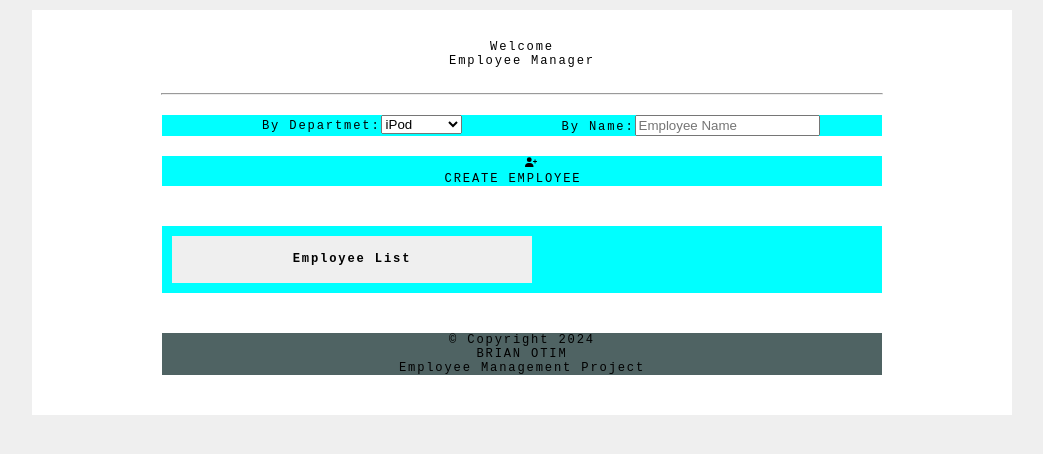
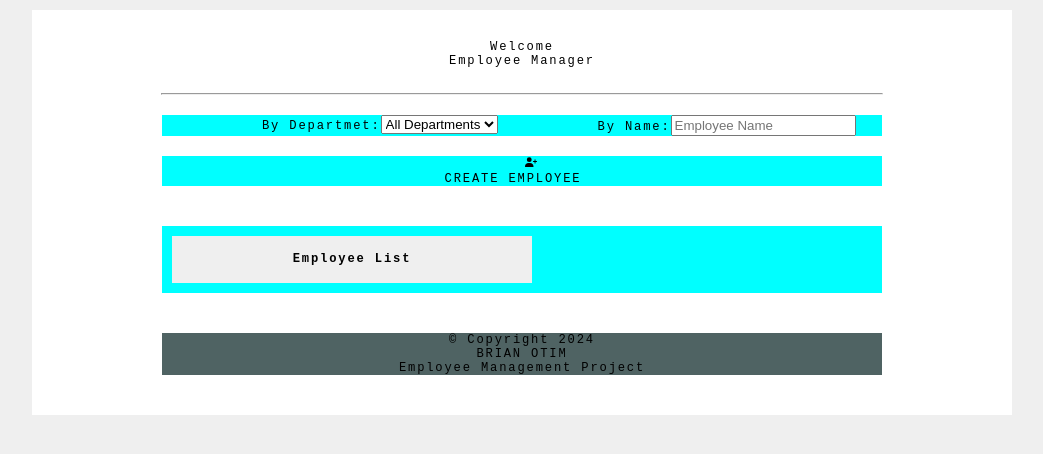
Before and after one commit to otimbrian/employee.web.ui, a React (Create React App) app: page /employees in a window 1280 px wide. Shown: the top 454 px of the page, without its empty margins (118-1161 px from the left). Built offline with nearby package versions, Linux system fonts and the light colour scheme.

Commit message:
Done working on filtering employee by name and department

```diff
--- a/src/components/Employee/Employee.js
+++ b/src/components/Employee/Employee.js
@@ -11,16 +11,41 @@ import { deleteEmployee } from '../../reducers/employeeReducer.js'
 
 const Employee = () => {
     const [selectedUser, setSelectedUser] = useState(null)
+    const [filterByDepartment, setFilterByDepartment] =
+        useState('All Departments')
+    const [filterByName, setFilterByName] = useState('')
     const dispatch = useDispatch()
     const navigate = useNavigate()
 
+    // Handler for user Selection for details.
     const handleUserSelection = employee => {
         setSelectedUser(employee)
     }
 
+    const handleFilterByDepartment = e => {
+        e.preventDefault()
+
+        // set the value of department to filter by
+        setFilterByDepartment(e.target.value)
+        // console.log('Department id ------>', e.target.value)
+
+        // Set the selected user if available to null
+        setSelectedUser(null)
+    }
+
+    const handleFilterByName = e => {
+        e.preventDefault()
+
+        setFilterByName(e.target.value)
+        // console.log("Value of name ----->",e.target.value)
+
+        // Set the selected user if avalable to null
+        setSelectedUser(null)
+    }
+
     // Delete Employee handler
     const handleDeleteEmployee = async employeeId => {
-        console.log('Deleting an employee. ---->', employeeId)
+        // console.log('Deleting an employee. ---->', employeeId)
 
         try {
             // Dispatch a delete request.
@@ -43,11 +68,28 @@ const Employee = () => {
     }
 
     const employees = useSelector(state => state.employees.employees)
-    console.log('Employees ---->', employees)
+    const employeesByDepartment =
+        filterByDepartment === 'All Departments'
+            ? employees
+            : employees.filter(employee =>
+                employee.department.find(
+                    department => department.id === filterByDepartment
+                )
+            )
+    const employeeByName =
+        filterByName === ''
+            ? employeesByDepartment
+            : employeesByDepartment.filter(employee =>
+                employee.name.toLowerCase().includes(filterByName.toLowerCase())
+            )
+    // console.log('Employees ---->', employees)
     return (
         <>
             <div className='employee-content'>
-                <SelectForm />
+                <SelectForm
+                    setFilterByDepartment={handleFilterByDepartment}
+                    setFilterByName={handleFilterByName}
+                />
             </div>
             <div className='employee-content'>
                 <Link to='create'>
@@ -60,7 +102,10 @@ const Employee = () => {
             </div>
             <div className='content'>
                 <div className='employee-content'>
-                    <EmployeeList employees={employees} selected={handleUserSelection} />
+                    <EmployeeList
+                        employees={employeeByName}
+                        selected={handleUserSelection}
+                    />
                     <div className='column2'>
                         <UserCardFullDisplay
                             user={selectedUser}
--- a/src/components/Employee/SelectForm.js
+++ b/src/components/Employee/SelectForm.js
@@ -1,20 +1,32 @@
+import { useSelector } from 'react-redux'
 
-const SelectForm = () => {
+const SelectForm = ({ setFilterByDepartment, setFilterByName }) => {
+  const departments = useSelector(state => state.departments.department)
   return (
-        <div className="form-content">
-            <form action="http://www.example.com/profile.php">
+    <div className='form-content'>
+      <form>
         By Departmet:
-                <select name="devices">
-                    <option value="ipod">iPod</option>
-                    <option value="radio">Radio</option>
-                    <option value="computer">Computer</option>
+        <select
+          name='department'
+          onChange={e => setFilterByDepartment(e)}
+          defaultValue='All Departments'
+        >
+          <option value='All Departments'>All Departments</option>
+          {departments.map(department => (
+            <option value={department.id} key={department.id}>
+              {department.name}
+            </option>
+          ))}
         </select>
       </form>
-            <form action="http://www.example.org/search.php">
+      <form>
         By Name:
-                <input type="text" name="search"
-                    placeholder="Employee Name" />
-                {/* <input type="submit" value="Search" /> */}
+        <input
+          type='text'
+          name='search'
+          placeholder='Employee Name'
+          onChange={e => setFilterByName(e)}
+        />
       </form>
     </div>
   )
```
Lines whose indentation alone changed are shown as unchanged.
